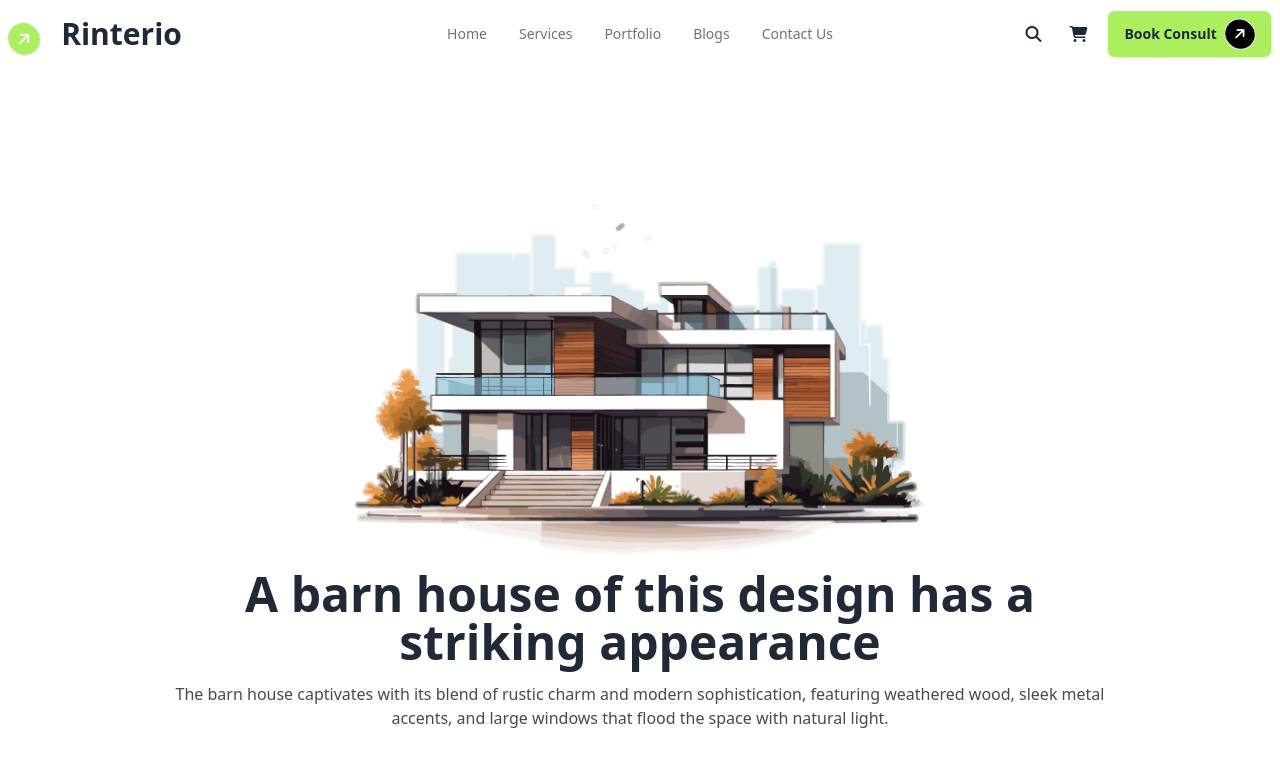
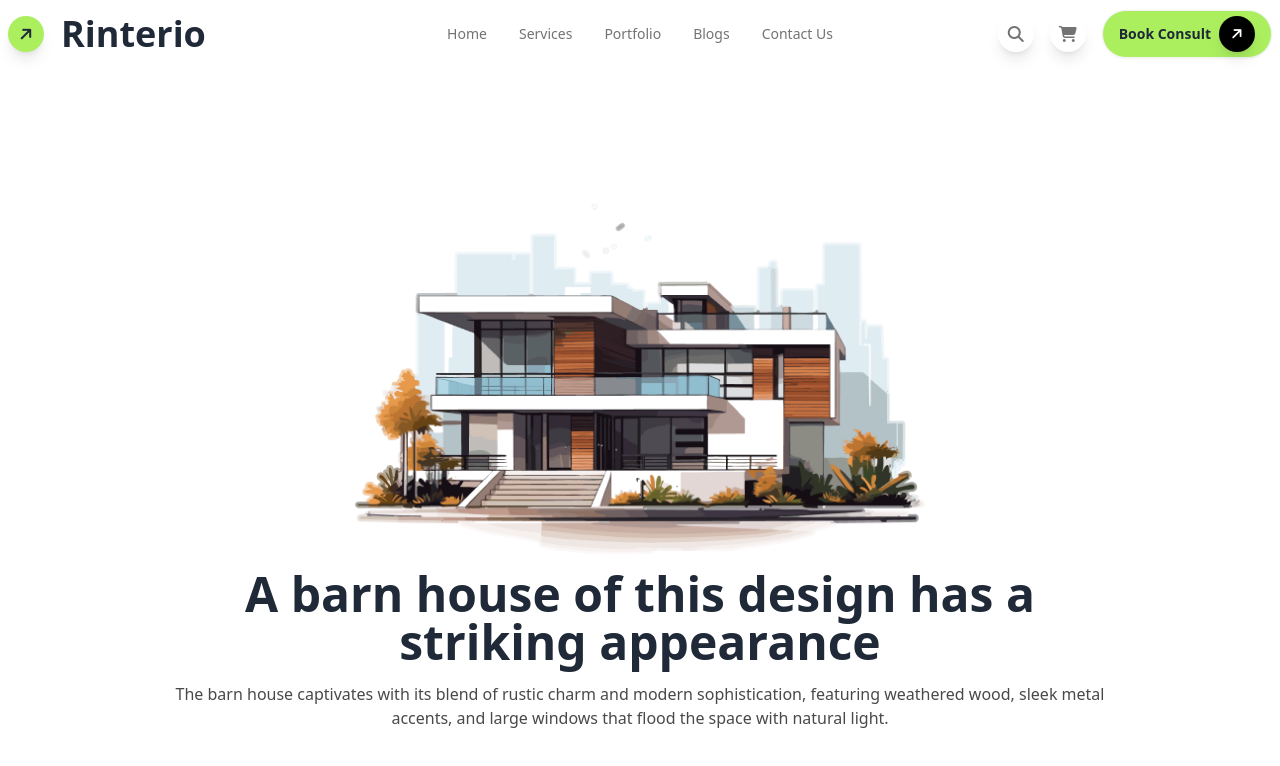
Before and after one commit to Faysal2123/Assignment-3, a plain HTML site: page index.html in a window 1280 px wide. Drawn offline with nearby package versions, Linux system fonts and the light colour scheme.

Commit message:
banner section some code changes

```diff
--- a/index.html
+++ b/index.html
@@ -14,14 +14,16 @@
 </head>
 <body>
     <header class="container mx-auto">
-        <div class="navbar ">
-            <div class="navbar-start  ">
-                <div>
+        <div class="navbar">
+            <div class="navbar-start lg:w-[50%] w-screen flex justify-between ">
+                <div class="flex flex-row items-center">
+                  <div class="shadow-lg h-9 w-9 bg-[#ABEF5F] rounded-full  items-center flex justify-center text-center">
 
-              <i class="fa-solid fa-arrow-right -rotate-45 p-2 border rounded-full bg-[#ABEF5F] text-white "></i>
-              <a class="btn btn-ghost text-2xl lg:text-3xl font-bold">Rinterio</a>
+              <i class="fa-solid fa-arrow-right -rotate-45 "></i>
+            </div>
+              <a class="btn btn-ghost text-3xl lg:text-4xl font-bold">Rinterio</a>
               </div>
-              <div>
+
               <div class="dropdown ">
                 <div tabindex="0" role="button" class="btn btn-ghost lg:hidden">
                   <svg
@@ -37,10 +39,11 @@
                       d="M4 6h16M4 12h8m-8 6h16" />
                   </svg>
                 </div>
+                <div >
 
                 <ul
                   tabindex="0"
-                  class="menu menu-sm dropdown-content bg-base-100 rounded-box z-[1] mt-3 w-52 p-2 shadow">
+                  class="absolute right-0 menu menu-sm dropdown-content bg-base-100 rounded-box w-32 z-[1] mt-3   shadow">
                   <li class="hover:text-black duration-300 ease-in-out font-[500]"><a>Home</a></li>
                   <li class="hover:text-black duration-300 ease-in-out font-[500]"><a>Services</a></li>
                   <li class="hover:text-black duration-300 ease-in-out font-[500]"><a>Portfolio</a></li>
@@ -49,6 +52,7 @@
                 </ul>
               </div>
               </div>
+
 
             </div>
             <div class="navbar-center hidden lg:flex">
@@ -62,11 +66,19 @@
             </div>
 
             <div class="navbar-end space-x-4 hidden sm:flex">
+              <div class="shadow-lg h-9 w-9 bg-white rounded-full flex items-center justify-center text-center">
 
-               <button class="p-2 bg-[#FFFFFF]"><i class="fa-solid fa-magnifying-glass "></i></button>
-               <button> <i class="fa-solid fa-cart-shopping p-1"></i></button>
+               <i class="fa-solid fa-magnifying-glass text-[#737373] "></i>
+              </div>
+              <div class="shadow-lg h-9 w-9 bg-white rounded-full flex items-center justify-center text-center">
+                <i class="fa-solid fa-cart-shopping p-1 text-[#737373]"></i>
+              </div>
 
-              <a class="btn bg-[#ABEF5F] "><span class=" font-bold">Book Consult</span><i class="fa-solid fa-arrow-right -rotate-45 p-2  bg-black border rounded-full text-white "></i> </a>
+
+              <button class="border rounded-3xl btn bg-[#ABEF5F] "><span class=" font-bold">Book Consult</span>
+                <div class="shadow-lg h-9 w-9 bg-[black]  rounded-full flex items-center justify-center text-center">
+                <i class="fa-solid fa-arrow-right -rotate-45 text-white "></i></div>
+               </button>
             </div>
 
           </div>
```
